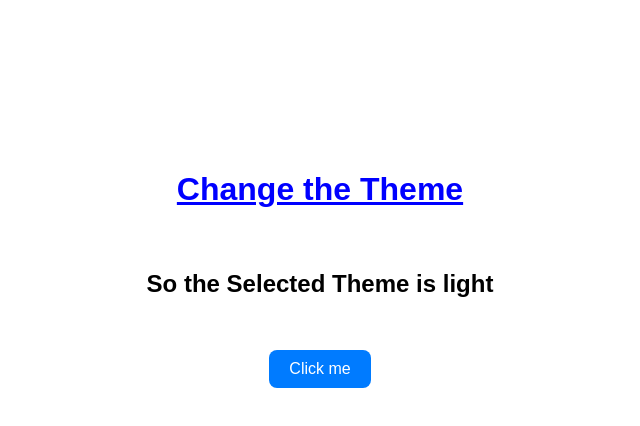
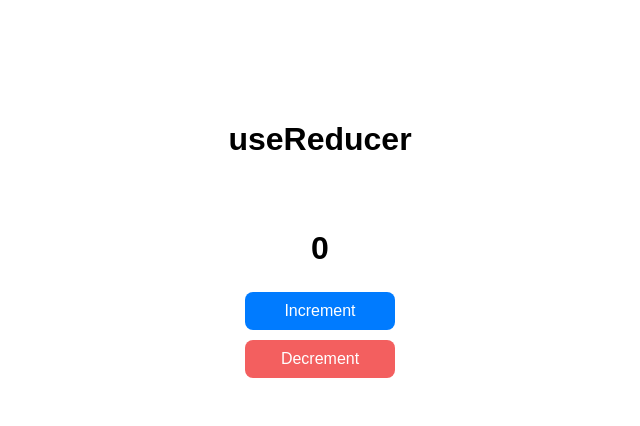
Before and after one commit to digidense/React_Upskilling_Jinisha, a React (Vite) app in the folder myreactProject/: page / in a window 1280 px wide. Shown: the top 426 px of the page, without its empty margins (320-960 px from the left). Built offline with nearby package versions, Linux system fonts and the light colour scheme.

Commit message:
UseReducer

```diff
--- a/myreactProject/src/App.jsx
+++ b/myreactProject/src/App.jsx
@@ -4,6 +4,7 @@ import FocusInput from './Hookuseref';
 import UseMemoExample from './Hookusememo';
 import Container from './HookUseContext/Container';
 import React, { createContext, use, useState } from "react";
+import Hookreduce from "./HookuseReducer/UseReducer";
 
 export const ThemeContext = createContext();
 
@@ -17,10 +18,10 @@ function App() {
         {/* <Hookusestate/> */}
         {/* <FocusInput/> */}
         {/* <UseMemoExample/> */}
-        <ThemeContext.Provider value={{theme, setTheme}}>
+        {/* <ThemeContext.Provider value={{theme, setTheme}}>
             <Container/>
-        </ThemeContext.Provider>
-
+        </ThemeContext.Provider> */}
+       <Hookreduce/>
     </>
 }
 
--- /dev/null
+++ b/myreactProject/src/HookuseReducer/UseReducer.css
@@ -0,0 +1,42 @@
+.counter-container {
+    text-align: center;
+    margin-top: 50px;
+}
+
+.count-value {
+    font-size: 2rem;
+    font-weight: bold;
+    margin-bottom: 20px;
+}
+
+.button {
+    background-color: #007bff;
+    color: white;
+    padding: 10px 20px;
+    margin: 5px 0;
+    border: none;
+    border-radius: 8px;
+    font-size: 16px;
+    cursor: pointer;
+    width: 150px;
+}
+
+.button:hover {
+    background-color: #0056b3;
+}
+
+.button2 {
+    background-color: #f35f5f;
+    color: white;
+    padding: 10px 20px;
+    margin: 5px 0;
+    border: none;
+    border-radius: 8px;
+    font-size: 16px;
+    cursor: pointer;
+    width: 150px;
+}
+
+.button2:hover {
+    background-color: #e70c0c;
+}
--- /dev/null
+++ b/myreactProject/src/HookuseReducer/UseReducer.jsx
@@ -0,0 +1,34 @@
+import React from 'react'
+import { useReducer } from 'react'
+import './UseReducer.css'
+
+function reducer(state, action) {
+    switch (action.type) {
+        case 'increment':
+            return { count: state.count + 1 }
+        case 'decrement':
+            return { count: state.count - 1 }
+        default:
+            return state
+    }
+}
+
+const Hookreduce = () => {
+
+    const [state, dispatch] = useReducer(reducer, { count: 0 });
+
+    return (
+        <div className="counter-container">
+            <h1>useReducer</h1>
+            <div className="count-value">{state.count}</div>
+            <button className="button" onClick={() => dispatch({ type: 'increment' })}>
+                Increment
+            </button>
+            <button className="button2" onClick={() => dispatch({ type: 'decrement' })}>
+                Decrement
+            </button>
+        </div>
+    )
+}
+
+export default Hookreduce
```
Also changed, not shown: myreactProject/src/HookUseContext/rough.jsx (added).
